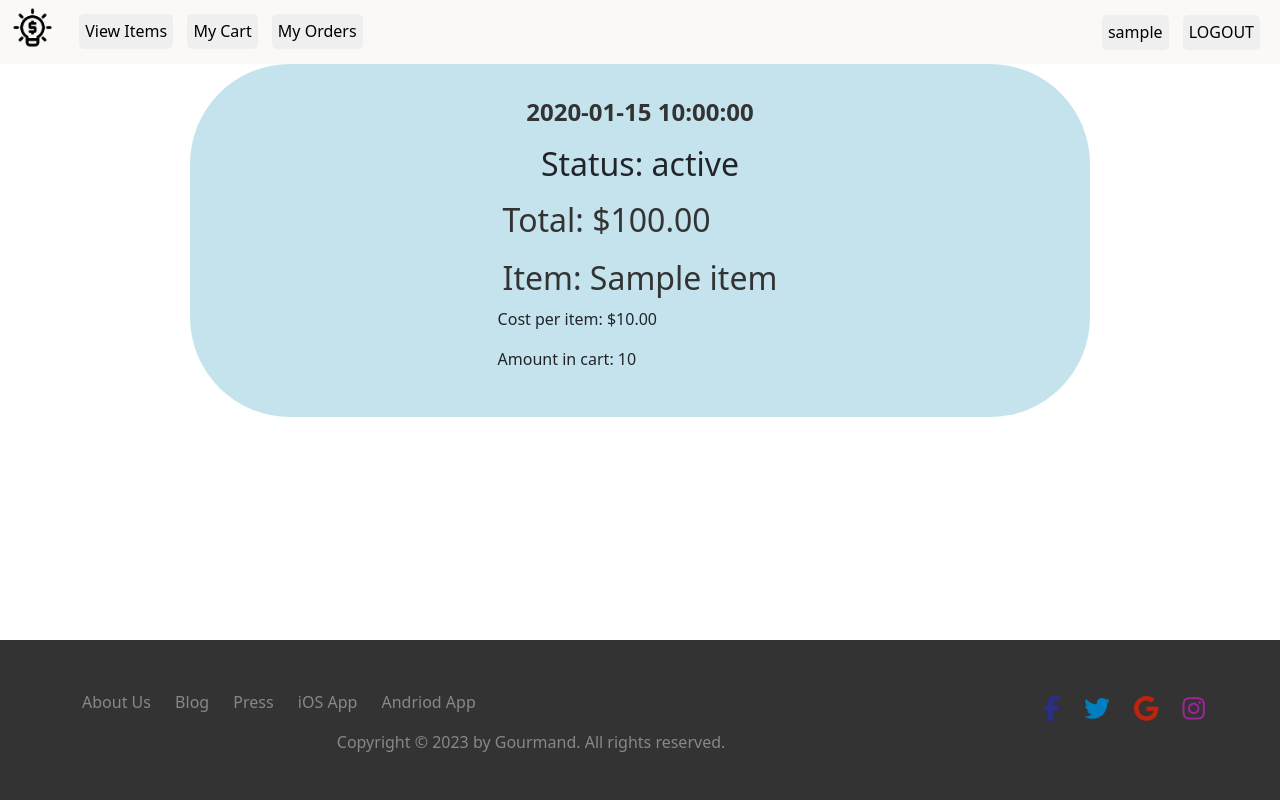
After one commit to EthanFriedrichs/180-Final, a Flask app: page /customer/order in a window 1280 px wide. The commit adds this page. Run offline with Flask 3, Linux system fonts and the light colour scheme; the visitor is signed in with stand-in values (Sample User, id 1); tables that the repository leaves empty hold one stand-in row (values such as "Sample post"); some libraries are stand-ins or nearby versions.

Commit message:
Designed the order page

```diff
--- a/main.py
+++ b/main.py
@@ -3,6 +3,7 @@ from flask_session import Session
 from sqlalchemy import create_engine, text
 from werkzeug.security import check_password_hash, generate_password_hash
 from functools import wraps
+from datetime import datetime
 
 def login_required(
     f,
@@ -419,7 +420,49 @@ def edit_vendor_item():
         describers = db.execute(text("select * from describer")).all()
         return render_template("edit_item.html", items=items, describers=describers)
 
+@app.route("/customer/cart", methods=["GET", "POST"])
+@login_required
+def cart():
+    if request.method == "POST":
+        date_ordered = datetime.now()
+        params = {"id":session["account_num"]}
+        current_info = db.execute(text("select items.item_id, item_name, price, in_stock, cart_id, cart.user_id, quantity, users.username, users_2.username from items join cart on (items.item_id = cart.item_id) join users on (items.user_id = users.user_id) join users as users_2 on (cart.user_id = users_2.user_id) where cart.user_id = :id;"), params).all()
+        # Adds to order and then removes the cart items via their cart_id
+        params = {"date_ordered":date_ordered, "id":session["account_num"], "status":"Pending"}
+        db.execute(text("insert into orders (date_ordered, user_id, order_status) values (:date_ordered, :id, :status)"), params)
+        db.commit()
+        for i in range(len(current_info)):
+            params = {"id":session["account_num"]}
+            order_id = db.execute(text("select * from orders where user_id = :id order by order_id desc;"), params).all()
+            params = {"id":order_id[0][0], "price":current_info[i][2], "quantity":current_info[i][6], "name":current_info[i][1]}
+            db.execute(text("insert into order_items (order_id, price, quantity, item_name) values (:id, :price, :quantity, :name)"), params)
+            db.commit()
+            params = {"id":current_info[i][4]}
+            # db.execute(text("delete from cart where cart_id = :id"), params)
+            # db.commit()
+        return redirect("/customer/order")
+    else:
+        params = {"id":session["account_num"]}
+        cart_info = db.execute(text("select items.item_id, item_name, price, in_stock, cart_id, cart.user_id, quantity, users.username, users_2.username from items join cart on (items.item_id = cart.item_id) join users on (items.user_id = users.user_id) join users as users_2 on (cart.user_id = users_2.user_id) where cart.user_id = :id;"), params).all()
+        return render_template("cart.html", cart_info=cart_info)
 
+@app.route("/customer/order")
+@login_required
+def orders():
+    params = {"id":session["account_num"]}
+    orders = db.execute(text("select * from orders where user_id = :id"), params).all()
+    params = {"id":session["account_num"]}
+    order_info = db.execute(text("select * from orders join order_items on (orders.order_id = order_items.order_id) where user_id = :id"), params).all()
+    totals = []
+    for i in range(len(orders)):
+        added = 0
+        for v in order_info:
+            if v[0] == i + 1:
+                print(v)
+                added += v[6] * v[7]
+        totals.append(added)
+
+    return render_template("order.html", orders=orders, order_info=order_info, totals=totals)
 
 def apology(message, code=400):
     def escape(s):
--- a/static/layout.css
+++ b/static/layout.css
@@ -258,3 +258,28 @@ color:black;
     width: 200px;
     text-align: center;
 }
+
+.large-btn {
+    color: white;
+    background-color: skyblue;
+    border: 1px solid transparent;
+    padding: 10px;
+    margin: 20px;
+    font-size: 20px;
+    display: inline-block;
+    font-weight: 400;
+    line-height: 2.5;
+    transition: color .15s ease-in-out, background-color .15s ease-in-out, border-color .15s ease-in-out, box-shadow .15s ease-in-out;
+    width: 50%;
+    transition: all 0.5s;
+    position: relative;
+}
+
+.large-btn:hover {
+    box-shadow: 0 0 0 0.25rem rgba(37, 111, 250, 0.75);
+}
+
+.large-btn:active {
+    background-color: rgb(86, 145, 255);
+    box-shadow: 0 0 0 0.25rem rgba(100, 149, 237, 0.50);
+}
--- a/templates/layout.html
+++ b/templates/layout.html
@@ -24,6 +24,12 @@
                   {% if session["loggedIn"] %}
                   <button class="barItem input" style="margin-left:10px;">
                     <a href="/view">View Items</a>
+                  </button>
+                  <button class="barItem input" style="margin-left:10px;">
+                    <a href="/customer/cart">My Cart</a>
+                  </button>
+                  <button class="barItem input" style="margin-left:10px;">
+                    <a href="/customer/order">My Orders</a>
                   </button>
                   {% endif %}
 
--- /dev/null
+++ b/templates/order.html
@@ -0,0 +1,39 @@
+{% extends "layout.html" %}
+
+
+{% block title %}
+    My Orders
+{% endblock %}
+
+{% block body %}
+<link rel="stylesheet" href="../static/view.css">
+
+<section class="container content-section">
+    {%for i in orders%}
+        <div class="shop-items-0">
+            <div class="shop-item">
+                <input class="hidden_cart_id" value="{{i[0]}}" type="hidden">
+                <span class="shop-item-title">{{i[1]}}</span>
+                <div class="shop-item-details2 status">
+                    <h2 class="shop-item-info">Status: {{i[3]}}</h2>
+                </div>
+                <div class="shop-item-details">
+                    <span class="shop-item-price">Total: {{"${:,.2f}".format(totals[i[0] - 1])}}</span>
+                </div>
+                {%for v in order_info%}
+                {%if v[0] == i[0]%}
+                    <!-- <img class="shop-item-image">  NEED IMAGES TABLE FIRST-->
+                    <div class="shop-item-details">
+                        <span class="shop-item-price">Item: {{v[8]}}</span>
+                    </div>
+                    <div class="shop-item-details2">
+                        <p class="shop-item-info">Cost per item: {{"${:,.2f}".format(v[6])}}</p>
+                        <p class="shop-item-info">Amount in cart: {{v[7]}}</p>
+                    </div>
+                {%endif%}
+                {%endfor%}
+            </div>
+        </div>
+    {%endfor%}
+</section>
+{% endblock %}
```
Also changed, not shown: CSET-180_FINAL.sql (+11 -1 lines), templates/cart.html (+46 -0 lines).
